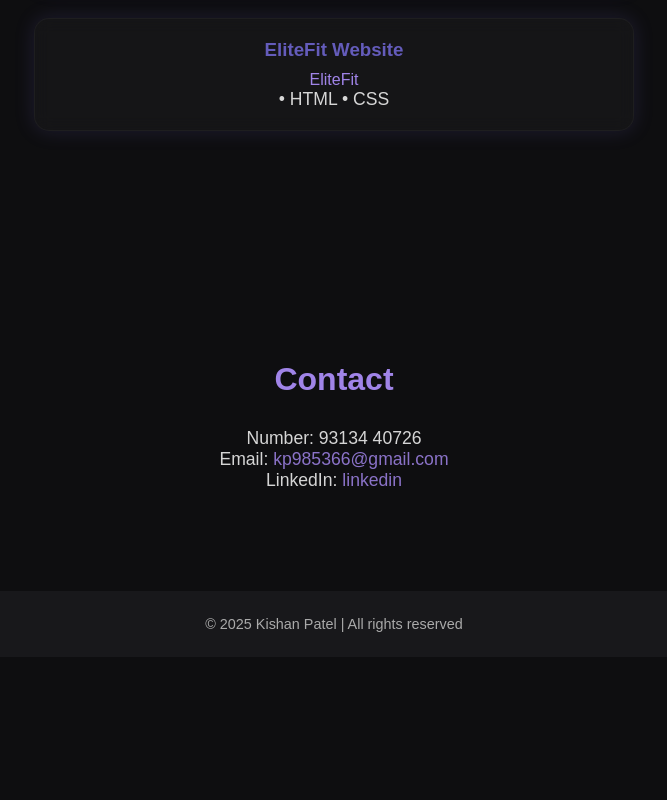
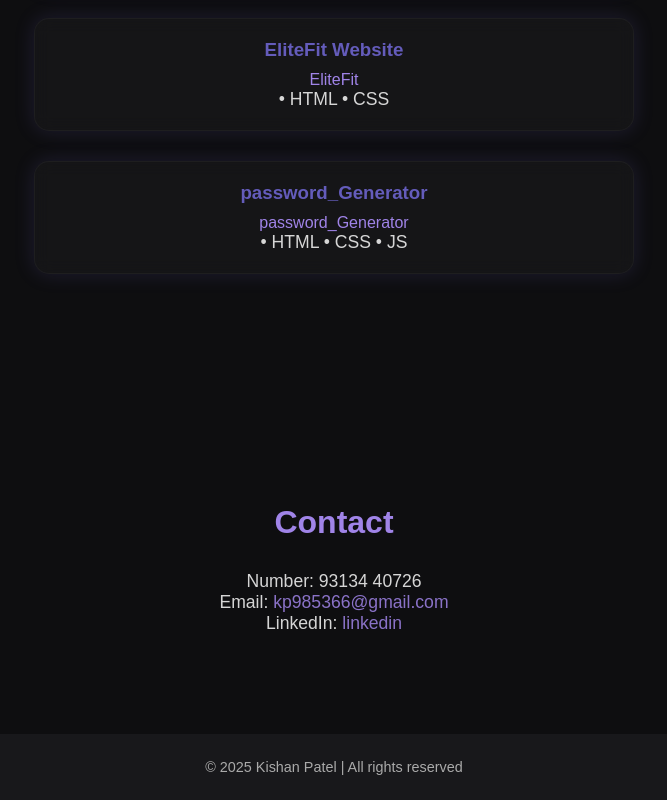
Before and after one commit to kishan90909/Portfolio, a plain HTML site: page index.html in a window 1280 px wide. Shown: the part 1794-2594 px from the top of the page, without its empty margins (306-973 px from the left). Before the commit the page ends 2451 px from the top, so only its background shows below. Drawn offline with Linux system fonts and the light colour scheme.

Commit message:
add project

```diff
--- a/index.html
+++ b/index.html
@@ -56,6 +56,11 @@
       <a href="https://kishan90909.github.io/GYM-website-/" target="main">EliteFit</a>
       <p>• HTML • CSS</p>
     </div>
+    <div class="project">
+      <h3>password_Generator</h3>
+      <a href="https://github.com/kishan90909/Random_Password_Generator" target="main">password_Generator</a>
+      <p>• HTML • CSS • JS</p>
+    </div>
   </section>
 
   <section id="contact" class="section">
```
